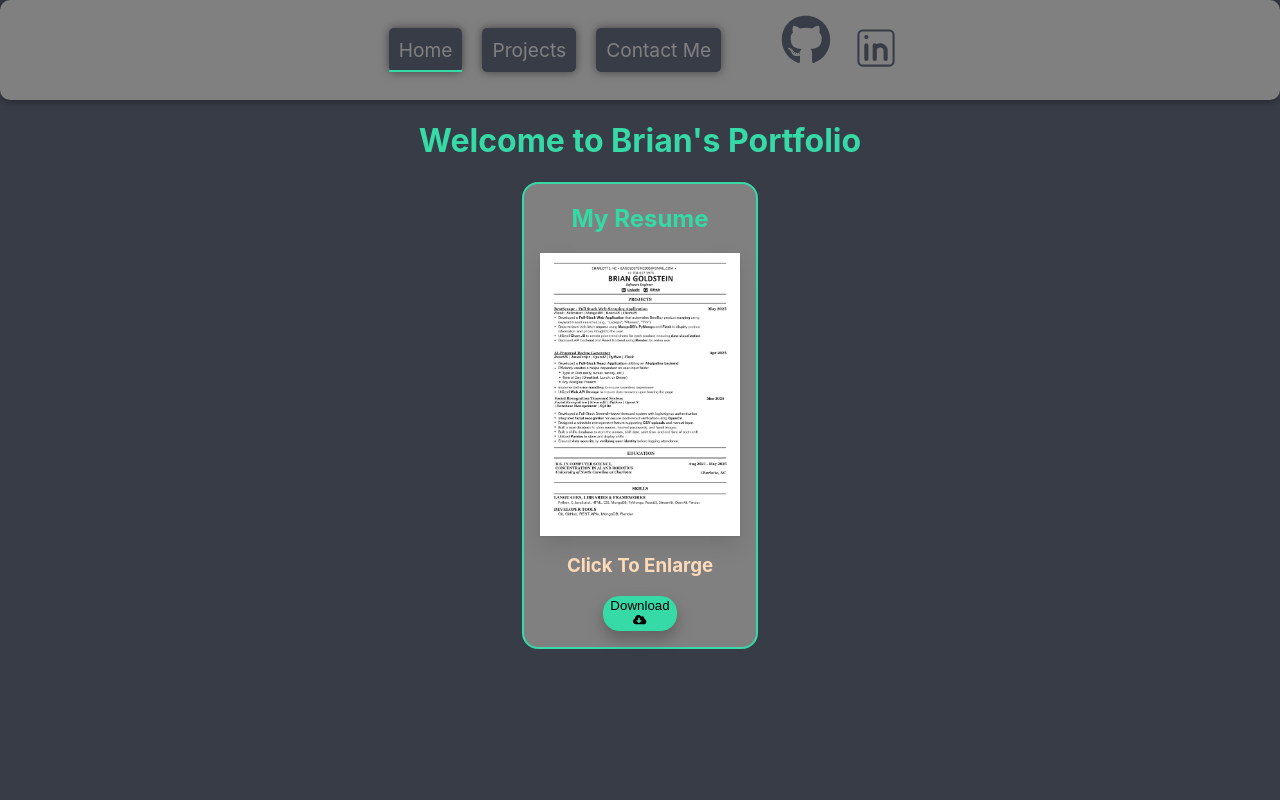
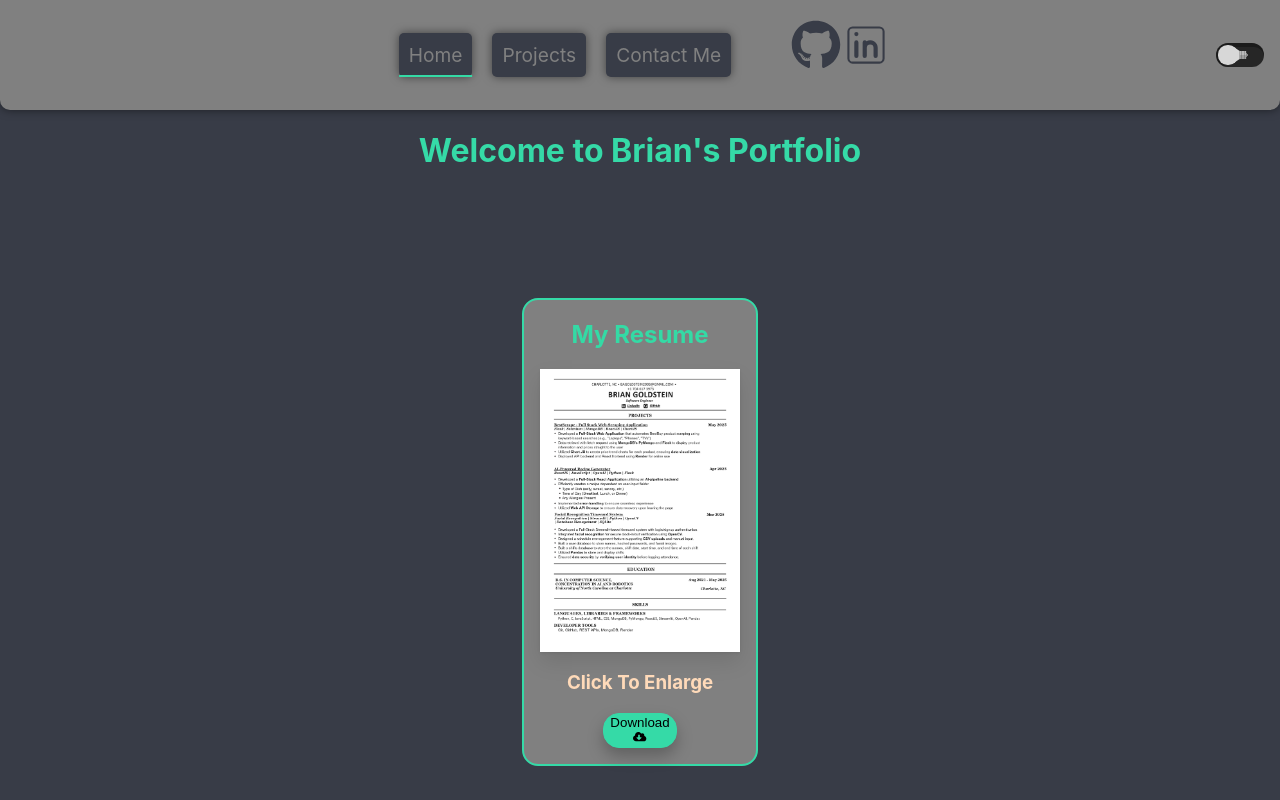
Before and after one commit to BAGoldstein2003/Portfolio-Website, a React (Create React App) app: page / in a window 1280 px wide. Built offline with nearby package versions, Linux system fonts and the light colour scheme.

Commit message:
added dark mode toggle

```diff
--- a/src/App.jsx
+++ b/src/App.jsx
@@ -1,6 +1,6 @@
 import './App.css';
 import {BrowserRouter, Routes, Route} from 'react-router-dom';
-import {useEffect} from 'react'
+import {useEffect, useState} from 'react'
 import { AnimatePresence } from 'framer-motion';
 import Navbar from './components/Navbar.jsx';
 import Home from './routes/Home.jsx';
@@ -38,6 +38,8 @@ function App() {
       about: "This project was created to help employers secure their timeclock system, ensuring anyone who clocks in to do their job is ACTUALLY who they say they are."
     }
   ];
+
+  const [isDarkMode, setIsDarkMode] = useState(false);
   const projectToLink = (projectName) => {
     return projectName.replace(' ', '-').toLowerCase()
   }
@@ -57,7 +59,7 @@ function App() {
   return (
     <AnimatePresence mode="wait">
     <BrowserRouter>
-      <Navbar/>
+      <Navbar />
         <Routes>
           <Route path='/' element={<Home/>}/>
           <Route path='/contact' element={<Contact/>}/>
--- /dev/null
+++ b/src/components/DarkModeButton.css
@@ -0,0 +1,84 @@
+.l {
+  display: block;
+  margin-bottom: 1.5em;
+  font-size: 1em;
+  cursor: pointer;
+  position: absolute;
+  right: 1rem;
+}
+
+.l {
+  background-color: rgba(0, 0, 0, 0.7);
+  border-radius: 0.75em;
+  box-shadow: 0.125em 0.125em 0 0.125em rgba(0, 0, 0, 0.3) inset;
+  color: #fdea7b;
+  display: inline-flex;
+  align-items: center;
+  margin: auto;
+  padding: 0.15em;
+  width: 3em;
+  height: 1.5em;
+  transition:
+    background-color 0.1s 0.3s ease-out,
+    box-shadow 0.1s 0.3s ease-out;
+  -webkit-appearance: none;
+  -moz-appearance: none;
+  appearance: none;
+}
+
+.l:before,
+.l:after {
+  content: "";
+  display: block;
+}
+
+.l:before {
+  background-color: #d7d7d7;
+  border-radius: 50%;
+  width: 1.2em;
+  height: 1.2em;
+  transition:
+    background-color 0.1s 0.3s ease-out,
+    transform 0.3s ease-out;
+  z-index: 1;
+}
+
+.l:after {
+  background:
+    linear-gradient(transparent 50%, rgba(0, 0, 0, 0.15) 0) 0 50% / 50% 100%,
+    repeating-linear-gradient(90deg, #bbb 0, #bbb, #bbb 20%, #999 20%, #999 40%)
+      0 50% / 50% 100%,
+    radial-gradient(circle at 50% 50%, #888 25%, transparent 26%);
+  background-repeat: no-repeat;
+  border: 0.25em solid transparent;
+  border-left: 0.4em solid #d8d8d8;
+  border-right: 0 solid transparent;
+  transition:
+    border-left-color 0.1s 0.3s ease-out,
+    transform 0.3s ease-out;
+  transform: translateX(-22.5%);
+  transform-origin: 25% 50%;
+  width: 1.2em;
+  height: 1em;
+  box-sizing: border-box;
+}
+/* Checked */
+.l:checked {
+  background-color: rgba(0, 0, 0, 0.45);
+  box-shadow: 0.125em 0.125em 0 0.125em rgba(0, 0, 0, 0.1) inset;
+}
+
+.l:checked:before {
+  background-color: currentColor;
+  transform: translateX(125%);
+}
+
+.l:checked:after {
+  border-left-color: currentColor;
+  transform: translateX(-2.5%) rotateY(180deg);
+}
+/* Other States */
+.l:focus {
+  /* Usually an anti-A11Y practice but set to remove an annoyance just for this demo */
+  outline: 0;
+}
--- a/src/components/Navbar.css
+++ b/src/components/Navbar.css
@@ -1,11 +1,19 @@
+@media (max-width: 780px) {
+    .navbar {
+        flex-direction: column;
+        justify-content: center;
+    }
+}
+
 .navbar {
-    border-radius: 0.625rem; /* 10px */
+    border-bottom-left-radius: 0.625rem;
+    border-bottom-right-radius: 0.625rem;
     box-shadow: 0 0 0.625rem rgba(0, 0, 0, 0.5); /* 10px */
     background-color: grey;
     width: 100%;
-    height: 3.75rem; /* 60px */
     display: flex;
     justify-content: center;
+    align-items: center;
     padding: 1.25rem 0; /* 20px */
     transition: all 0.3s ease-out;
     z-index: 1000;
@@ -22,7 +30,7 @@
 
 .social-links {
     display: flex;
-    align-items: center;
+    justify-content: center;
 }
 
 .link {
@@ -72,7 +80,6 @@
 
 .github-icon {
     color: #383c47;
-    padding-right: 1.25rem; /* 20px */
 }
 
 
--- a/src/components/Navbar.jsx
+++ b/src/components/Navbar.jsx
@@ -1,12 +1,29 @@
-
 import './Navbar.css';
+import './DarkModeButton.css'
 import { Link, useLocation } from 'react-router-dom';
+import {useState, useEffect} from 'react';
 import { FaGithub } from "react-icons/fa";
 import { CiLinkedin } from "react-icons/ci";
 
 //Navigation component
 export default function Navbar() {
   const location = useLocation();
+  const [isDarkMode, setIsDarkMode] = useState(false);
+
+  useEffect(() => {
+    if (isDarkMode) {
+      setTimeout(() => {
+        document.body.style.backgroundColor = '#FAF9F6'
+      }, 300)
+
+    }
+    else {
+      setTimeout(() => {
+        document.body.style.backgroundColor = '#383c47'
+      }, 300)
+    }
+  })
+
 
   return (
     <div className="navbar">
@@ -19,7 +36,6 @@ export default function Navbar() {
           <div className="github-container">
             <a href="https://github.com/BAGoldstein2003" target="_blank" rel="noreferrer">
               <FaGithub className = "github-icon"  size={50}></FaGithub>
-
             </a>
             <p></p>
           </div>
@@ -28,7 +44,8 @@ export default function Navbar() {
               <CiLinkedin className = "linkedin-icon" size={50}></CiLinkedin>
             </a>
           </div>
-        </div>
       </div>
+      <input class="l" type="checkbox" checked={isDarkMode} onChange={(e) => setIsDarkMode(e.target.checked)}/>
+    </div>
   )
 }
--- a/src/components/Resume.css
+++ b/src/components/Resume.css
@@ -8,6 +8,7 @@
     align-items: center;
     display: flex;
     flex-direction:column;
+    margin-top: 8rem;
 }
 
 .resume {
--- a/src/components/Resume.jsx
+++ b/src/components/Resume.jsx
@@ -4,7 +4,7 @@ import { FaCloudDownloadAlt } from "react-icons/fa";
 
 export default function Resume() {
     const [isResumeLarge, setIsResumeLarge] = useState(false);
-    const [alreadyDownload, setAlreadyDownload] = useState(false);
+    const [alreadyDownloaded, setAlreadyDownloaded] = useState(false);
 
     const handleDownload = () => {
         const link = document.createElement('a');
@@ -13,7 +13,7 @@ export default function Resume() {
         document.body.appendChild(link);
         link.click();
         document.body.removeChild(link);
-        setAlreadyDownload(true);
+        setAlreadyDownloaded(true);
     }
 
     useEffect(() => {
@@ -40,7 +40,7 @@ export default function Resume() {
             <img className={`resume ${isResumeLarge ? 'large' : ''}`} onClick={() => {setIsResumeLarge(!isResumeLarge)}} src="/static/Brian-Goldstein-Software-Engineer-FINAL.jpg" alt="resume"/>
             <h3 id="click">Click To {!isResumeLarge ? 'Enlarge' : 'Reduce'}</h3>
             <button className="download-button" onClick={handleDownload}>
-                Download {alreadyDownload ? 'Again' : ''}<br></br>
+                Download {alreadyDownloaded ? 'Again' : ''}<br></br>
                 <FaCloudDownloadAlt className="download-icon"/>
             </button>
 
--- a/src/routes/Home.css
+++ b/src/routes/Home.css
@@ -3,3 +3,6 @@ h1 {
     text-align: center;
     color: #35DAA7;
 }
+
+.resume {
+}
```
